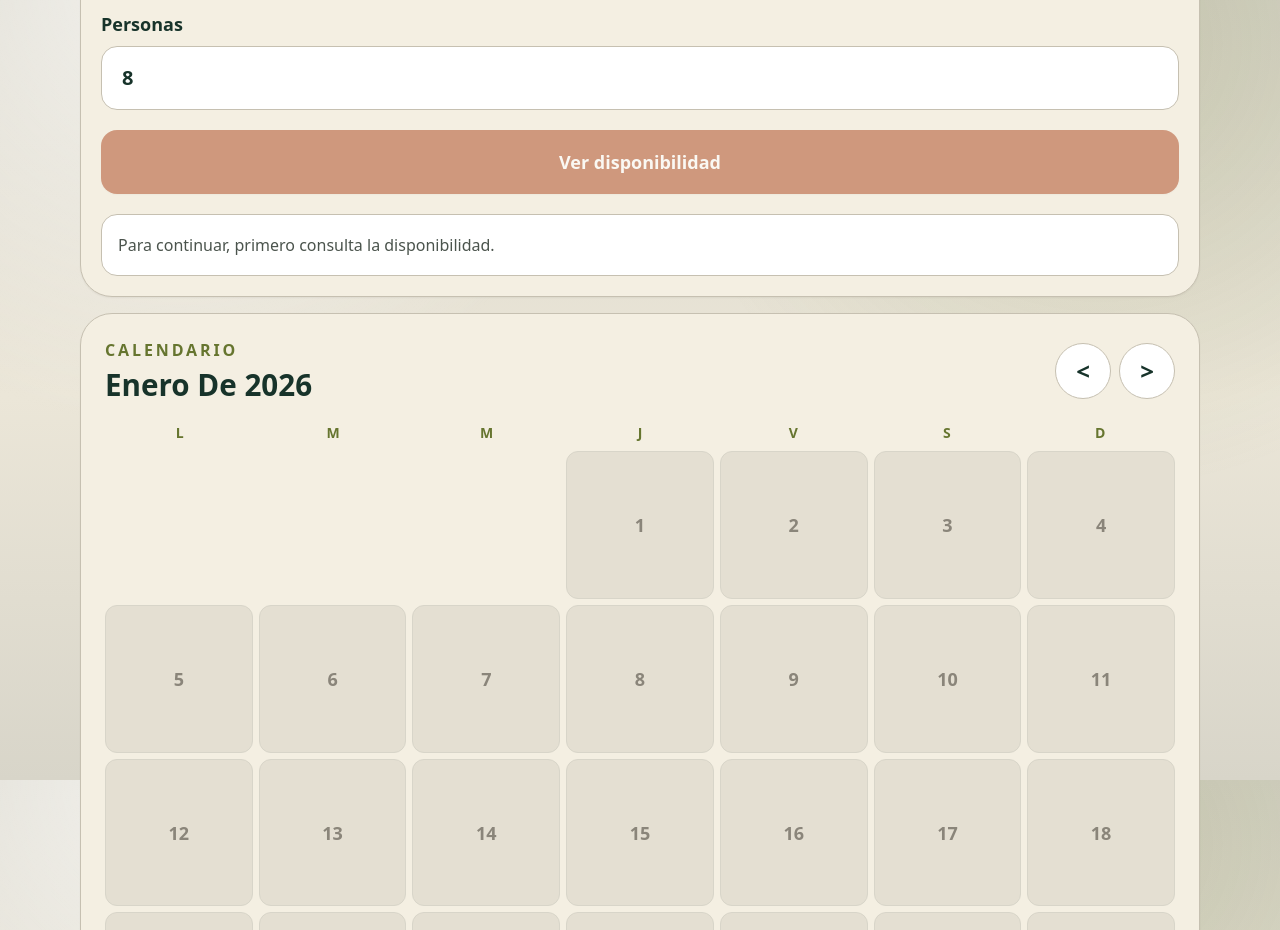
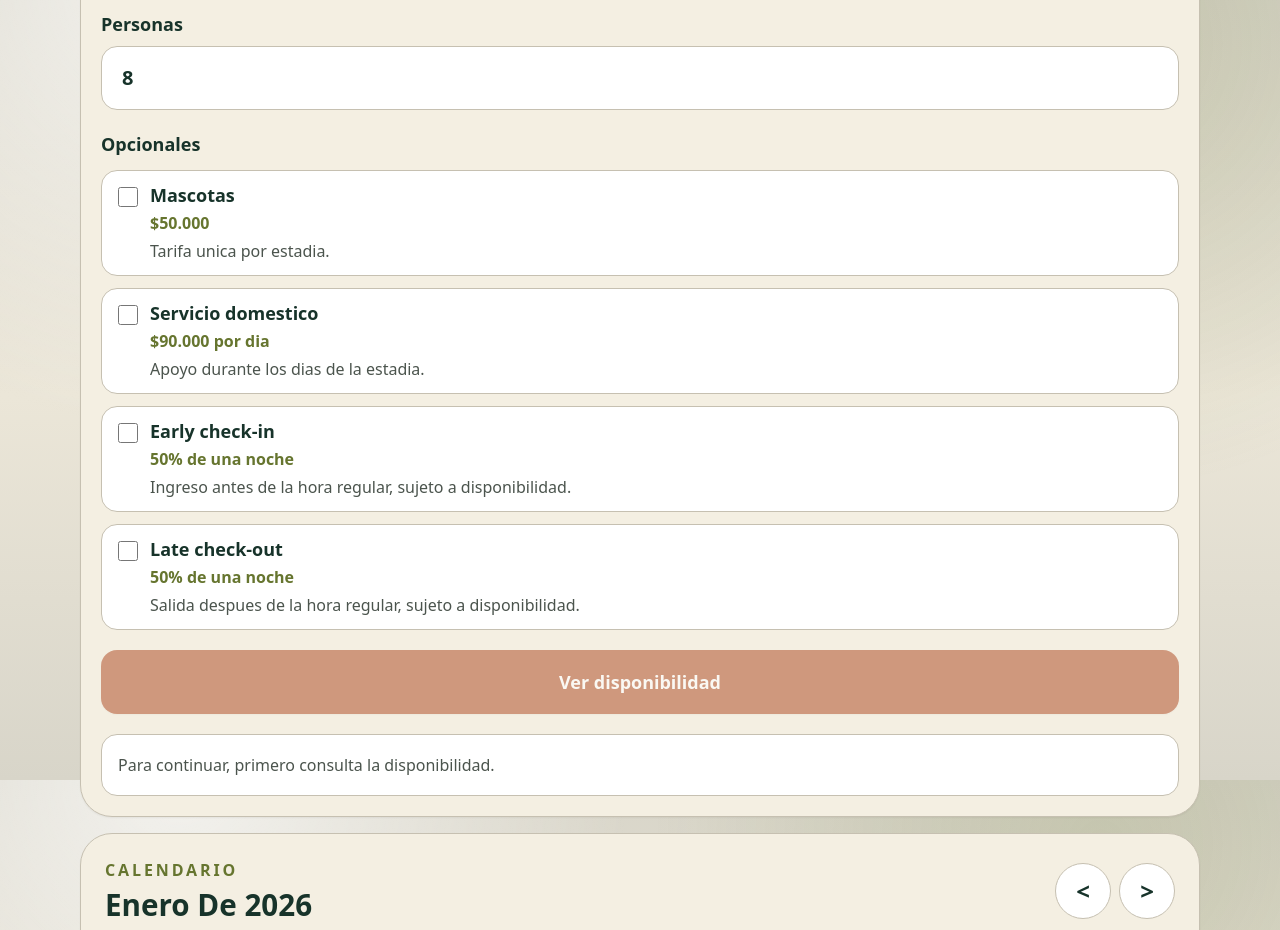
Before and after one commit to juanjarago/Alkila, a Next.js app: page /p/cabana-privada-anapoima-8-personas in a window 1280 px wide. Shown: the part 1620-2550 px from the top of the page. Built offline with nearby package versions, Linux system fonts and the light colour scheme; no server answers.

Commit message:
Add booking extras to direct reservations

```diff
--- a/app/api/mp/create-preference/route.ts
+++ b/app/api/mp/create-preference/route.ts
@@ -63,6 +63,7 @@ export async function POST(req: Request) {
       from: checkIn,
       to: checkOut,
       guests,
+      extras,
       conflicts,
     });
 
--- a/app/checkout/CheckoutClient.tsx
+++ b/app/checkout/CheckoutClient.tsx
@@ -2,6 +2,7 @@
 
 import { useSearchParams, useRouter } from "next/navigation";
 import { useMemo, useState } from "react";
+import { getBookingExtraLabel } from "@/lib/booking/extras";
 
 export default function CheckoutPage() {
   const sp = useSearchParams();
@@ -15,6 +16,7 @@ export default function CheckoutPage() {
   const checkOut = sp.get("checkOut") ?? "";
   const guests = Number(sp.get("guests") ?? 0);
   const extras = (sp.get("extras") ?? "").split("|").filter(Boolean);
+  const extraLabels = extras.map((extra) => getBookingExtraLabel(extra));
   const title = sp.get("title") ?? slug;
   const totalCOP = Number(sp.get("totalCOP") ?? 0);
 
@@ -61,7 +63,9 @@ export default function CheckoutPage() {
           <div className="mt-4 text-sm text-gray-700">
             <div>📅 {checkIn} a {checkOut}</div>
             <div>👥 {guests} personas</div>
-            {extras.length > 0 && <div>➕ Extras: {extras.join(", ")}</div>}
+            {extraLabels.length > 0 && (
+              <div>Opcionales: {extraLabels.join(", ")}</div>
+            )}
           </div>
 
           <div className="mt-6">
--- a/app/p/[slug]/BookingBox.tsx
+++ b/app/p/[slug]/BookingBox.tsx
@@ -1,6 +1,10 @@
 "use client";
 
 import { useMemo, useState } from "react";
+import {
+  BOOKING_EXTRA_DEFINITIONS,
+  getBookingExtraLabel,
+} from "@/lib/booking/extras";
 
 type PropertyLike = {
   title: string;
@@ -74,10 +78,8 @@ function availabilityMessage(data: any, from: string, to: string) {
 
 export default function BookingBox({
   property,
-  extras = [],
 }: {
   property: PropertyLike;
-  extras?: string[];
 }) {
   const [checkIn, setCheckIn] = useState<string>("");
   const [checkOut, setCheckOut] = useState<string>("");
@@ -85,6 +87,7 @@ export default function BookingBox({
   const [loading, setLoading] = useState(false);
   const [error, setError] = useState<string>("");
   const [result, setResult] = useState<any>(null);
+  const [selectedExtras, setSelectedExtras] = useState<string[]>([]);
 
   const minDate = useMemo(() => {
     const d = new Date();
@@ -112,6 +115,16 @@ export default function BookingBox({
     if (!checkOut || checkOut <= value) {
       setCheckOut(suggestedCheckOut);
     }
+  }
+
+  function toggleExtra(extraId: string) {
+    setError("");
+    setResult(null);
+    setSelectedExtras((current) =>
+      current.includes(extraId)
+        ? current.filter((item) => item !== extraId)
+        : [...current, extraId]
+    );
   }
 
   async function onSearch() {
@@ -151,6 +164,7 @@ export default function BookingBox({
         from: checkIn,
         to: checkOut,
         guests,
+        extras: selectedExtras,
       };
 
       const res = await fetch("/api/booking/quote", {
@@ -197,14 +211,26 @@ export default function BookingBox({
       subtotalCOP: result?.subtotalCOP ?? null,
       cleaningFeeCOP: result?.cleaningFeeCOP ?? null,
       extraGuestFeeCOP: result?.extraGuestFeeCOP ?? null,
+      petFeeCOP: result?.petFeeCOP ?? null,
+      domesticServiceFeeCOP: result?.domesticServiceFeeCOP ?? null,
+      earlyCheckInFeeCOP: result?.earlyCheckInFeeCOP ?? null,
+      lateCheckoutFeeCOP: result?.lateCheckoutFeeCOP ?? null,
+      extrasFeeCOP: result?.extrasFeeCOP ?? null,
     };
   }, [result]);
+
+  const selectedExtraLabels = useMemo(
+    () => selectedExtras.map((extra) => getBookingExtraLabel(extra)),
+    [selectedExtras]
+  );
 
   const whatsappHref = useMemo(() => {
     if (!result) return "";
 
     const extrasText =
-      extras.length > 0 ? `\nExtras:\n- ${extras.join("\n- ")}` : "";
+      selectedExtraLabels.length > 0
+        ? `\nOpcionales:\n- ${selectedExtraLabels.join("\n- ")}`
+        : "";
 
     const totalCOPText =
       stays?.totalCOP != null ? formatCOP(Number(stays.totalCOP)) : "N/D";
@@ -225,7 +251,7 @@ Me ayudas a confirmar disponibilidad y el proceso para reservar?`;
 
     const phone = "573014000436";
     return `https://wa.me/${phone}?text=${encodeURIComponent(whatsappMessage)}`;
-  }, [result, extras, stays, property.title, checkIn, checkOut, guests]);
+  }, [result, selectedExtraLabels, stays, property.title, checkIn, checkOut, guests]);
 
   return (
     <div className="property-booking-box rounded-[1.5rem] border border-[#C6C0B1] bg-[#F4EFE2] p-5 shadow-sm lg:rounded-[2rem]">
@@ -283,6 +309,42 @@ Me ayudas a confirmar disponibilidad y el proceso para reservar?`;
           />
         </label>
 
+        <div>
+          <div className="text-lg font-black text-[#17332A]">Opcionales</div>
+          <div className="mt-3 grid gap-3">
+            {BOOKING_EXTRA_DEFINITIONS.map((extra) => {
+              const checked = selectedExtras.includes(extra.id);
+
+              return (
+                <label
+                  key={extra.id}
+                  className={`flex min-h-20 items-start gap-3 rounded-2xl border bg-white px-4 py-3 text-[#17332A] ${
+                    checked ? "border-[#B85F3B]" : "border-[#C6C0B1]"
+                  }`}
+                >
+                  <input
+                    type="checkbox"
+                    checked={checked}
+                    onChange={() => toggleExtra(extra.id)}
+                    className="mt-1 h-5 w-5 shrink-0 accent-[#B85F3B]"
+                  />
+                  <span className="min-w-0">
+                    <span className="block text-lg font-black leading-6">
+                      {extra.label}
+                    </span>
+                    <span className="mt-1 block text-base font-bold text-[#66752F]">
+                      {extra.priceLabel}
+                    </span>
+                    <span className="mt-1 block text-base font-medium leading-6 text-[#4B544D]">
+                      {extra.description}
+                    </span>
+                  </span>
+                </label>
+              );
+            })}
+          </div>
+        </div>
+
         <button
           type="button"
           onClick={onSearch}
@@ -337,6 +399,32 @@ Me ayudas a confirmar disponibilidad y el proceso para reservar?`;
                       {formatCOP(Number(stays.extraGuestFeeCOP))}
                     </div>
                   )}
+                {stays.petFeeCOP != null && Number(stays.petFeeCOP) > 0 && (
+                  <div className="text-base text-[#4B544D]">
+                    Mascotas: {formatCOP(Number(stays.petFeeCOP))}
+                  </div>
+                )}
+                {stays.domesticServiceFeeCOP != null &&
+                  Number(stays.domesticServiceFeeCOP) > 0 && (
+                    <div className="text-base text-[#4B544D]">
+                      Servicio domestico:{" "}
+                      {formatCOP(Number(stays.domesticServiceFeeCOP))}
+                    </div>
+                  )}
+                {stays.earlyCheckInFeeCOP != null &&
+                  Number(stays.earlyCheckInFeeCOP) > 0 && (
+                    <div className="text-base text-[#4B544D]">
+                      Early check-in:{" "}
+                      {formatCOP(Number(stays.earlyCheckInFeeCOP))}
+                    </div>
+                  )}
+                {stays.lateCheckoutFeeCOP != null &&
+                  Number(stays.lateCheckoutFeeCOP) > 0 && (
+                    <div className="text-base text-[#4B544D]">
+                      Late check-out:{" "}
+                      {formatCOP(Number(stays.lateCheckoutFeeCOP))}
+                    </div>
+                  )}
               </div>
             </div>
 
@@ -356,7 +444,9 @@ Me ayudas a confirmar disponibilidad y el proceso para reservar?`;
                 checkIn
               )}&checkOut=${encodeURIComponent(checkOut)}&guests=${encodeURIComponent(
                 String(guests)
-              )}&totalCOP=${encodeURIComponent(String(stays.totalCOP ?? 0))}`}
+              )}&totalCOP=${encodeURIComponent(
+                String(stays.totalCOP ?? 0)
+              )}&extras=${encodeURIComponent(selectedExtras.join("|"))}`}
               className="mt-3 block min-h-16 w-full rounded-2xl bg-[#17332A] px-5 py-4 text-center text-lg font-black text-white transition hover:-translate-y-0.5"
             >
               Pagar anticipo y reservar
--- a/app/p/[slug]/ReservationSidebar.tsx
+++ b/app/p/[slug]/ReservationSidebar.tsx
@@ -16,7 +16,7 @@ export default function ReservationSidebar({
 }) {
   return (
     <aside id="reserva" className="lg:sticky lg:top-6">
-      <BookingBox property={{ ...property, slug }} extras={[]} />
+      <BookingBox property={{ ...property, slug }} />
       <AvailabilityCalendar slug={slug} />
     </aside>
   );
--- /dev/null
+++ b/lib/booking/extras.ts
@@ -0,0 +1,55 @@
+import type { BookingExtra } from "./types";
+
+export const BOOKING_EXTRA_DEFINITIONS: Array<{
+  id: BookingExtra;
+  label: string;
+  description: string;
+  priceLabel: string;
+}> = [
+  {
+    id: "pets",
+    label: "Mascotas",
+    description: "Tarifa unica por estadia.",
+    priceLabel: "$50.000",
+  },
+  {
+    id: "domestic_service",
+    label: "Servicio domestico",
+    description: "Apoyo durante los dias de la estadia.",
+    priceLabel: "$90.000 por dia",
+  },
+  {
+    id: "early_checkin",
+    label: "Early check-in",
+    description: "Ingreso antes de la hora regular, sujeto a disponibilidad.",
+    priceLabel: "50% de una noche",
+  },
+  {
+    id: "late_checkout",
+    label: "Late check-out",
+    description: "Salida despues de la hora regular, sujeto a disponibilidad.",
+    priceLabel: "50% de una noche",
+  },
+];
+
+const validExtras = new Set<BookingExtra>(
+  BOOKING_EXTRA_DEFINITIONS.map((extra) => extra.id)
+);
+
+export function normalizeBookingExtras(value: unknown): BookingExtra[] {
+  if (!Array.isArray(value)) return [];
+
+  return Array.from(
+    new Set(
+      value
+        .map((item) => String(item).trim())
+        .filter((item): item is BookingExtra => validExtras.has(item as BookingExtra))
+    )
+  );
+}
+
+export function getBookingExtraLabel(id: string) {
+  return (
+    BOOKING_EXTRA_DEFINITIONS.find((extra) => extra.id === id)?.label ?? id
+  );
+}
--- a/lib/booking/pricing.ts
+++ b/lib/booking/pricing.ts
@@ -1,6 +1,7 @@
 import { properties } from "@/lib/properties";
+import { normalizeBookingExtras } from "./extras";
 import { listPricingRules, listSeasonalRates } from "./store";
-import type { PricingRule, QuoteResult } from "./types";
+import type { BookingExtra, PricingRule, QuoteResult } from "./types";
 
 export const DEFAULT_PRICING_RULES: PricingRule[] = [
   {
@@ -80,6 +81,7 @@ export async function quoteDirectStay(input: {
   from: string;
   to: string;
   guests: number;
+  extras?: BookingExtra[] | string[];
   conflicts?: QuoteResult["conflicts"];
 }): Promise<QuoteResult> {
   const property = properties.find((item) => item.slug === input.propertySlug);
@@ -101,22 +103,43 @@ export async function quoteDirectStay(input: {
     throw new Error(`La propiedad permite entre 1 y ${property.capacity} personas.`);
   }
 
-  const subtotalCOP = nightsList.reduce((sum, night) => {
+  function nightPriceFor(night: string) {
     const seasonalRate = findSeasonalRateForNight(seasonalRates, night);
-    const nightPrice = seasonalRate
+    return seasonalRate
       ? seasonalRate.nightCOP
       : isWeekendNight(night) && rule.weekendNightCOP
       ? rule.weekendNightCOP
       : rule.baseNightCOP;
+  }
 
-    return sum + nightPrice;
-  }, 0);
+  const subtotalCOP = nightsList.reduce(
+    (sum, night) => sum + nightPriceFor(night),
+    0
+  );
 
   const extraGuests = Math.max(0, input.guests - rule.includedGuests);
   const extraGuestFeeCOP =
     extraGuests * (rule.extraGuestFeeCOP ?? 0) * nightsList.length;
   const cleaningFeeCOP = rule.cleaningFeeCOP;
-  const totalCOP = subtotalCOP + cleaningFeeCOP + extraGuestFeeCOP;
+  const selectedExtras = normalizeBookingExtras(input.extras);
+  const hasExtra = (extra: BookingExtra) => selectedExtras.includes(extra);
+  const firstNight = nightsList[0];
+  const lastNight = nightsList[nightsList.length - 1];
+  const petFeeCOP = hasExtra("pets") ? 50000 : 0;
+  const domesticServiceFeeCOP = hasExtra("domestic_service")
+    ? 90000 * nightsList.length
+    : 0;
+  const earlyCheckInFeeCOP =
+    hasExtra("early_checkin") && firstNight
+      ? Math.round(nightPriceFor(firstNight) * 0.5)
+      : 0;
+  const lateCheckoutFeeCOP =
+    hasExtra("late_checkout") && lastNight
+      ? Math.round(nightPriceFor(lastNight) * 0.5)
+      : 0;
+  const extrasFeeCOP =
+    petFeeCOP + domesticServiceFeeCOP + earlyCheckInFeeCOP + lateCheckoutFeeCOP;
+  const totalCOP = subtotalCOP + cleaningFeeCOP + extraGuestFeeCOP + extrasFeeCOP;
   const conflicts = input.conflicts ?? [];
 
   return {
@@ -129,6 +152,12 @@ export async function quoteDirectStay(input: {
     subtotalCOP,
     cleaningFeeCOP,
     extraGuestFeeCOP,
+    extras: selectedExtras,
+    petFeeCOP,
+    domesticServiceFeeCOP,
+    earlyCheckInFeeCOP,
+    lateCheckoutFeeCOP,
+    extrasFeeCOP,
     totalCOP,
     blocked: conflicts.length > 0,
     conflicts,
```
Also changed, not shown: app/api/booking/quote/route.ts (+9 -1 lines), app/api/booking/reservations/route.ts (+9 -1 lines), lib/booking/types.ts (+12 -0 lines).
